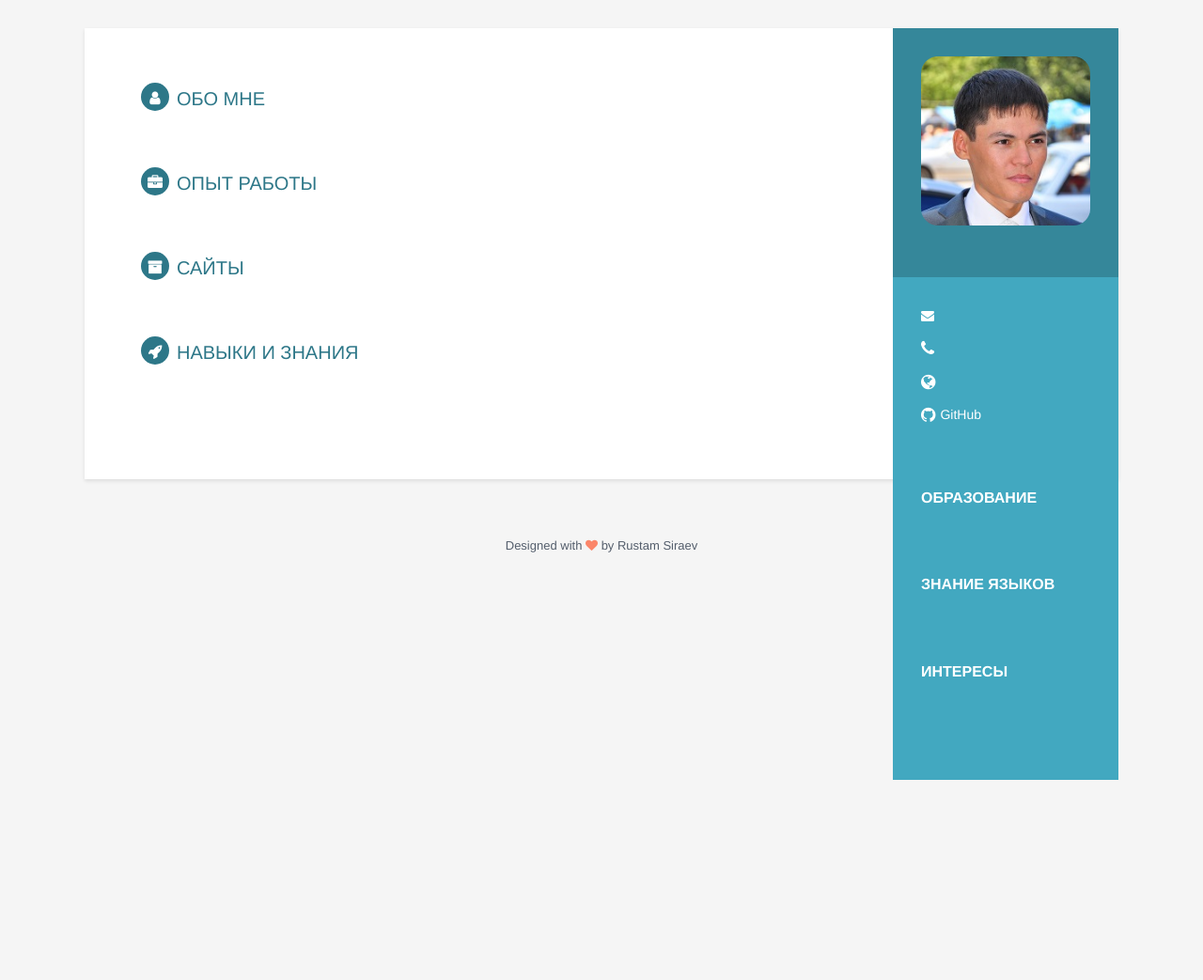
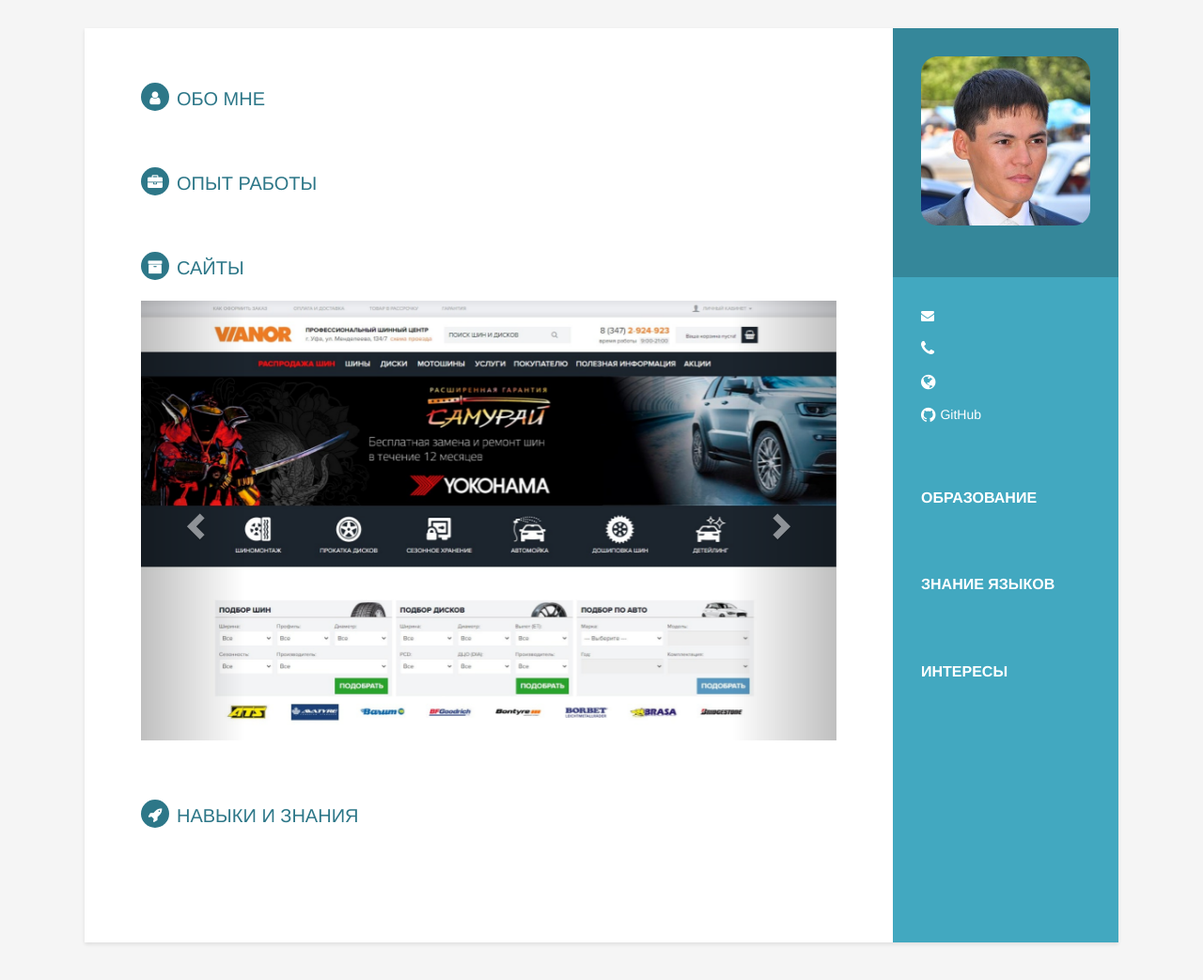
Before and after one commit to RustamSiraev/site_resume, a PHP site: page / in a window 1280 px wide. Shown: the top 1043 px of the page at 94% size. Before the commit the page ends 830 px from the top, so only its background shows below. Run offline with PHP 8.4, Linux system fonts and the light colour scheme; data that the repository does not hold is empty.

Commit message:
add carousel

```diff
--- a/index.php
+++ b/index.php
@@ -45,7 +45,6 @@ $projectsData =  $connection->query("SELECT * FROM projects");
     <link href="//fonts.googleapis.com/css?family=Open+Sans:400,400i,300,700" rel="stylesheet" type="text/css" />
     <link href="assets/css/messengers_widget.css" type="text/css" rel="stylesheet" media="screen" />
     <link href="assets/css/messengers_widget_settings.css" type="text/css" rel="stylesheet" media="screen" />
-    <script src="assets/plugins/jquery-2.1.1.min.js"></script>
     <link rel="stylesheet" href="assets/fonts/font-awesome.min.css">
 </head>
 
@@ -133,13 +132,52 @@ $projectsData =  $connection->query("SELECT * FROM projects");
 
         <section class="section projects-section">
             <h2 class="section-title"><i class="fa fa-archive"></i>Сайты</h2>
-            <div class="intro">
-            </div><!--//intro-->
-            <? foreach ($projectsData as $project) { ?>
-            <div class="item">
-                <span class="project-title"><a href="<?= $project['link'] ?>" target="_blank"><?= $project['name'] ?></a></span> - <span class="project-tagline"><?= $project['description'] ?></span>
-            </div><!--//item-->
-            <? } ?>
+            <div class="item text-center">
+                <div id="carousel" class="carousel slide" data-ride="carousel" style="display: inline-block;">
+                    <!-- Индикаторы -->
+                    <ol class="carousel-indicators">
+                        <li data-target="#carousel" data-slide-to="0" class="active"></li>
+                        <li data-target="#carousel" data-slide-to="1"></li>
+                        <li data-target="#carousel" data-slide-to="2"></li>
+                        <li data-target="#carousel" data-slide-to="3"></li>
+                        <li data-target="#carousel" data-slide-to="4"></li>
+                        <li data-target="#carousel" data-slide-to="5"></li>
+                        <li data-target="#carousel" data-slide-to="6"></li>
+                    </ol>
+                    <div class="carousel-inner">
+                        <div class="item active">
+                            <a href="https://www.vianor-ufa.ru/" target="_blank"><img src="assets/images/vianor-ufa-min.jpg" alt="..."></a>
+                        </div>
+                        <div class="item">
+                            <a href="http://www.kolesaotsklada.ru/" target="_blank"><img src="assets/images/kolesaotsklada-min.jpg" alt="..."></a>
+                        </div>
+                        <div class="item">
+                            <a href="http://www.perezagruzka-sc.ru/" target="_blank"><img src="assets/images/perezagruzka-min.jpg" alt="..."></a>
+                        </div>
+                        <div class="item">
+                            <a href="https://www.master-instrument.top/" target="_blank"><img src="assets/images/master-instrument-min.jpg" alt="..."></a>
+                        </div>
+                        <div class="item">
+                            <a href="https://www.promtransneft.ru/" target="_blank"><img src="assets/images/promtransneft-min.jpg" alt="..."></a>
+                        </div>
+                        <div class="item">
+                            <a href="https://www.metmebeltorg.ru/" target="_blank"><img src="assets/images/metmebeltorg-min.jpg" alt="..."></a>
+                        </div>
+                        <div class="item">
+                            <a href="https://www.remont-chemodanov.top/" target="_blank"><img src="assets/images/remont-chemodanov-min.jpg" alt="..."></a>
+                        </div>
+                    </div>
+                    <!-- Элементы управления -->
+                    <a class="left carousel-control" href="#carousel" role="button" data-slide="prev">
+                        <span class="glyphicon glyphicon-chevron-left" aria-hidden="true"></span>
+                        <span class="sr-only">Предыдущий</span>
+                    </a>
+                    <a class="right carousel-control" href="#carousel" role="button" data-slide="next">
+                        <span class="glyphicon glyphicon-chevron-right" aria-hidden="true"></span>
+                        <span class="sr-only">Следующий</span>
+                    </a>
+                </div>
+            </div>
         </section><!--//section-->
 
         <section class="skills-section section">
@@ -156,7 +194,6 @@ $projectsData =  $connection->query("SELECT * FROM projects");
                 <? } ?>
             </div>
         </section><!--//skills-section-->
-
     </div><!--//main-body-->
 </div>
 
```
Also changed, not shown: assets/plugins/bootstrap/css/bootstrap.css.
